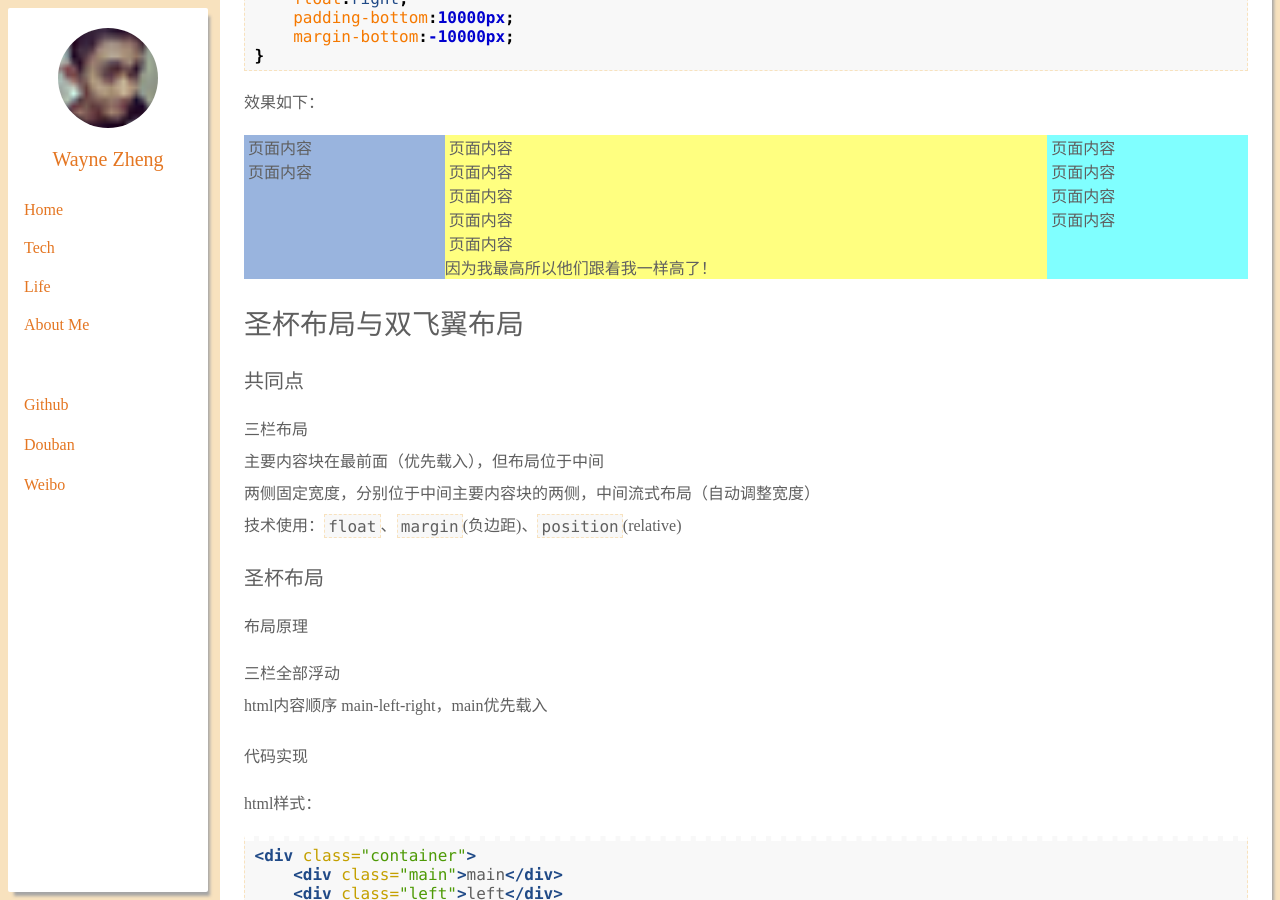
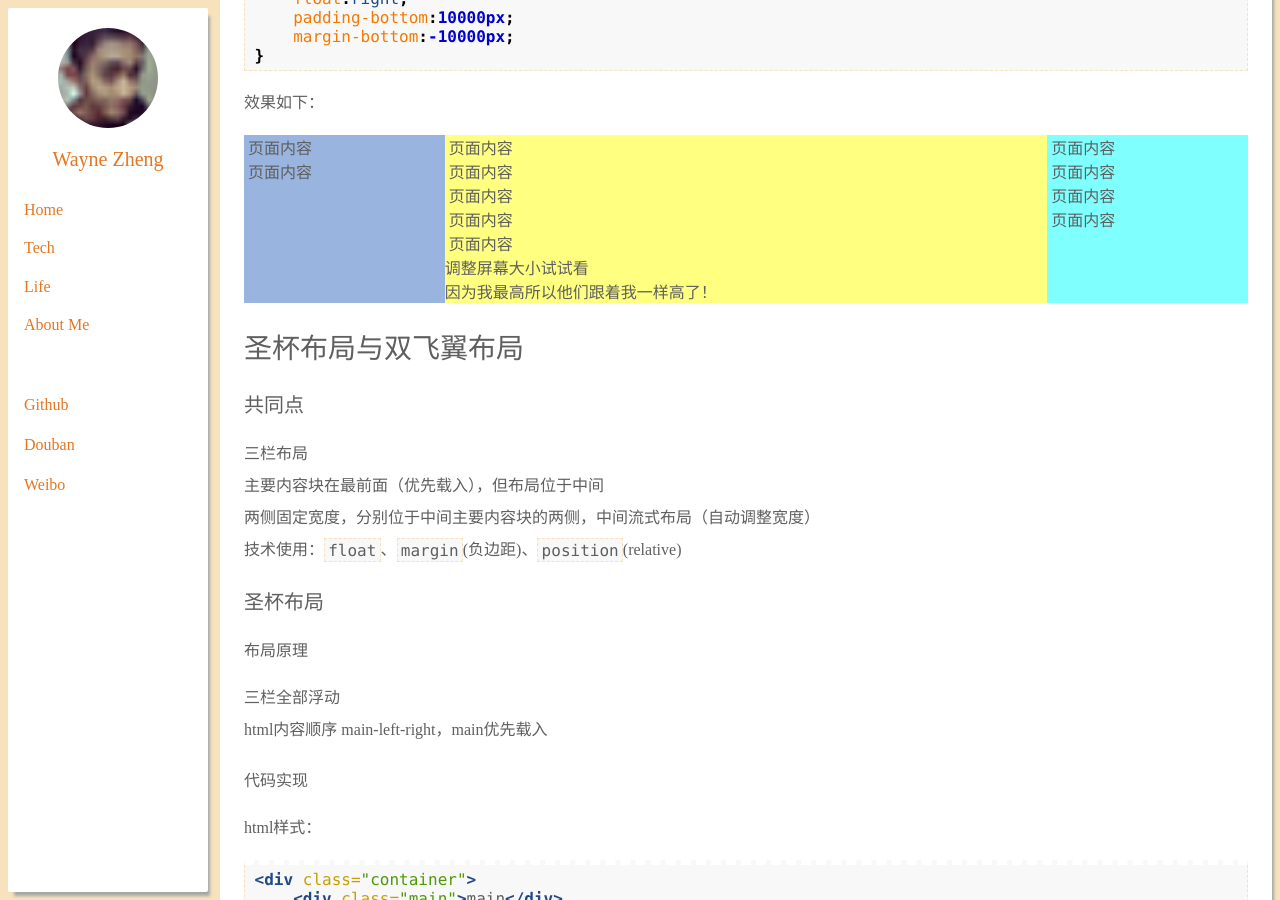
Before and after one commit to wynn719/blog, a Jekyll site: the page built from _posts/2015-04-26-about-css-layout.md, in a window 1280 px wide and 900 px high, scrolled down 1335 px. Built offline with Jekyll 4.4.1, drawn with Linux system fonts in a browser that asks for light colours; comment, search, counter and statistics services are not loaded.

Commit message:
Signed-off-by: zhengbowei <762671261@qq.com>

```diff
--- a/_posts/2015-04-26-about-css-layout.md
+++ b/_posts/2015-04-26-about-css-layout.md
@@ -87,6 +87,7 @@ excerpt: （对之前旧笔记关于布局的加深理解）主要记录常用
         &nbsp;页面内容<br/>
         &nbsp;页面内容<br/>
         &nbsp;页面内容<br/>
+        调整屏幕大小试试看<br/>
         因为我最高所以他们跟着我一样高了！
     </div>
     <div class="right" style="width:20%; background:#80ffff; float:right; padding-bottom:10000px; margin-bottom:-10000px;">
@@ -179,11 +180,12 @@ html样式：
 
 <div class="container" style="overflow: hidden;">
     <div class="main" style="float: left; width: 100%; background-color: #c0c0c0; height: 200px;">
-        <div class="main-content" style="margin: 0 230px 0 190px;">#main</div>
+        <div class="main-content" style="margin: 0 230px 0 190px;">#main调整屏幕大小试试看</div>
     </div>
     <div class="left" style="float: left; width: 200px; background-color: #80ffff; height: 200px; margin-left: -100%;">left</div>
     <div class="right" style="float: left; width: 150px; background-color: #80ff80; margin-left: -150px; height: 200px;">right</div>
 </div>
+<br/>
 
 > 双飞翼布局完成啦！
 >
```
